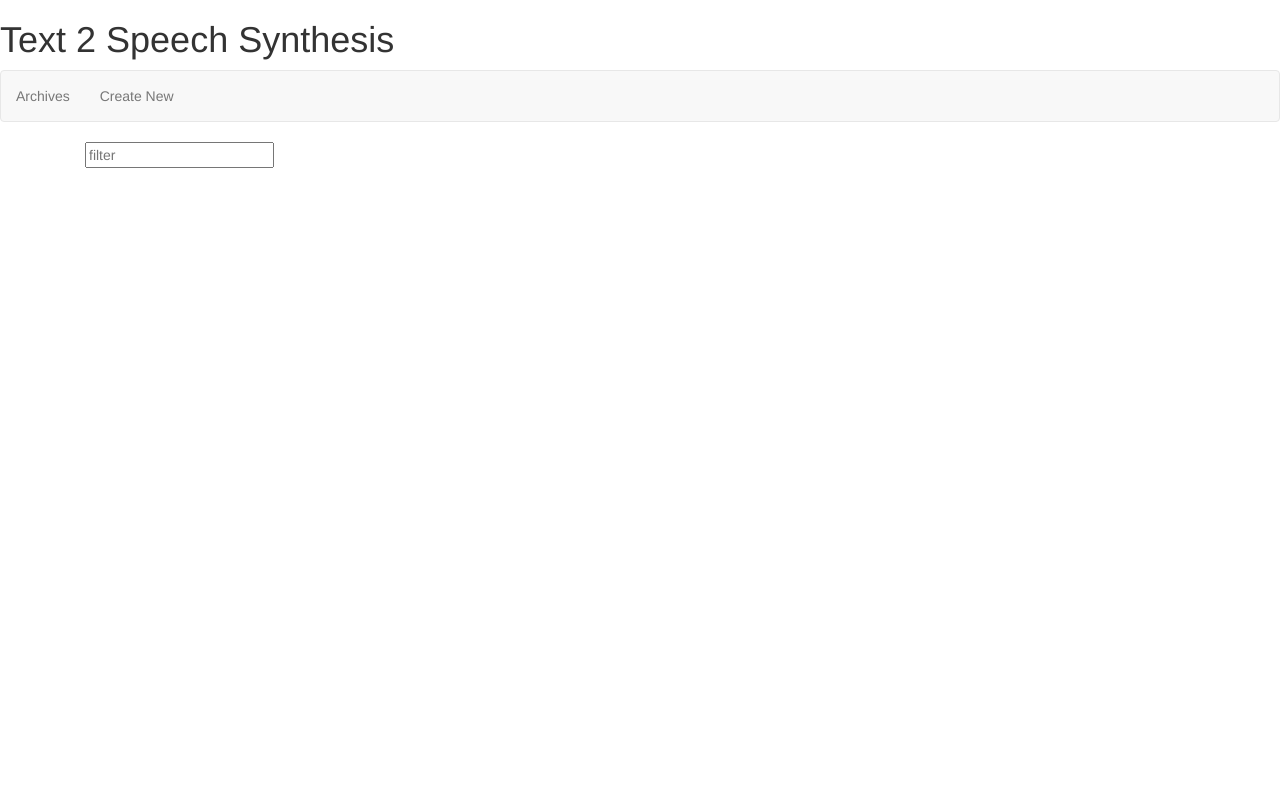
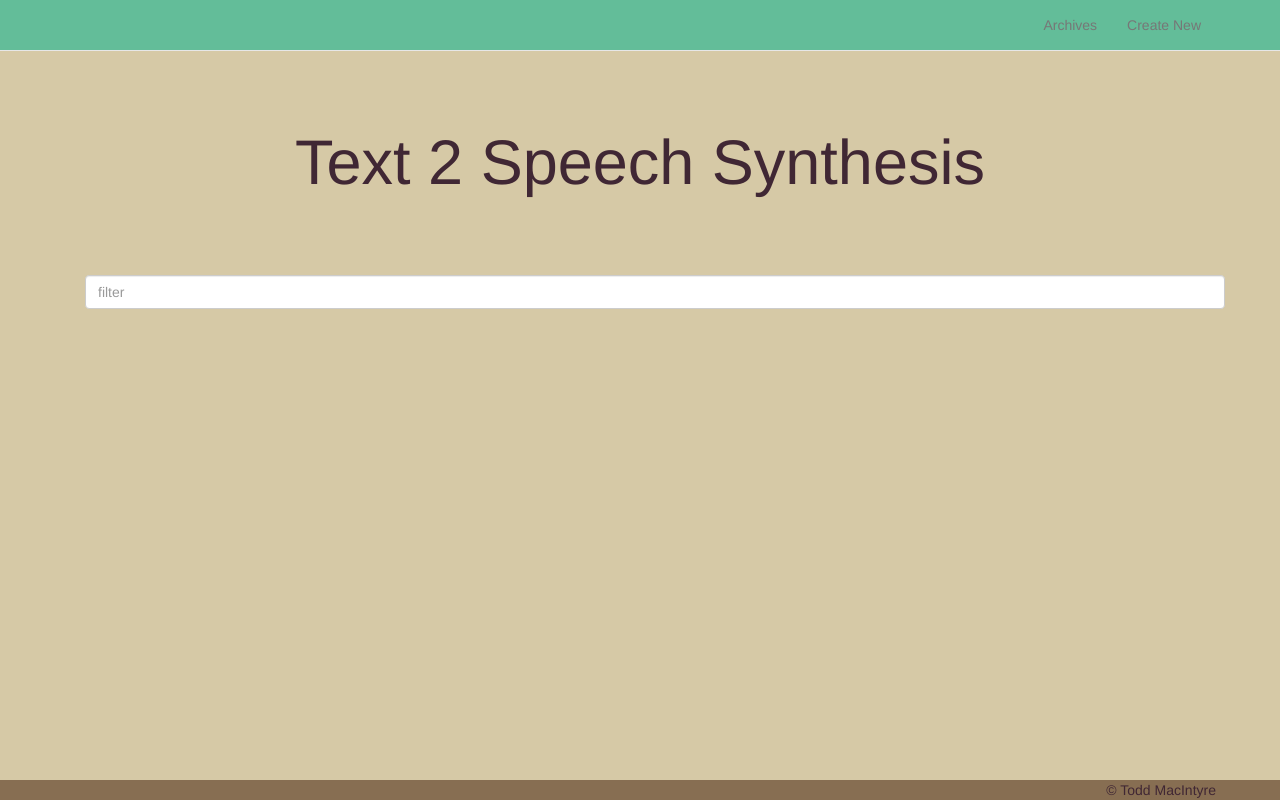
Before and after one commit to toddmacintyre/speech_synthesis, a website: page public/index.html at #!/archive in a window 1280 px wide. Drawn offline with nearby package versions, Linux system fonts and the light colour scheme; no server answers.

Commit message:
Added styling for index and archive page

```diff
--- a/package.json
+++ b/package.json
@@ -26,7 +26,6 @@
     "angular": "^1.6.2",
     "angular-route": "^1.6.2",
     "body-parser": "^1.17.1",
-    "cookie-parser": "^1.4.3",
     "express": "^4.15.2",
     "mongoose": "^4.8.6",
     "morgan": "^1.8.1"
--- a/public/app/archive/archive.html
+++ b/public/app/archive/archive.html
@@ -1,11 +1,13 @@
 <div class="container">
 
-  <input type'text' ng-model='search' placeholder='filter' />
-
-  <!--<br />
   <br />
 
-  <div class="btn-group">
+  <input class="form-control" type'text' ng-model='search' placeholder='filter' />
+
+  <br />
+  <br />
+
+  <!--<div class="btn-group">
     <button type="button" class="btn btn-default dropdown-toggle" data-toggle="dropdown" aria-haspopup="true" aria-expanded="false">
       Select Language &nbsp<span class="caret"></span>
     </button>
@@ -14,17 +16,20 @@
     </ul>
   </div>-->
 
+  <!--<select style="width: 200px">
+    <div ng-repeat="voice in voices">
+      <option ng-click="setVoice">{{voice.name}}</option>
+    </div>
+  </select>
+
+  <pre>{{voices}}</pre>-->
+
 
   <div ng-repeat="entry in data.entries | filter:search | orderBy:'date'">
     <h3>{{entry.title}}</h3>
     <p>{{entry.body}}</p>
-    <!--<pre>{{entry._id}}</pre>-->
-    <button ng-click="playEntry(entry.body)">Play</button>
-    <button ng-click="deleteEntry(entry._id)">Delete</button>
+    <button class="btn btn-success" ng-click="playEntry(entry.body)">Play</button>
+    <button class="btn btn-danger" ng-click="deleteEntry(entry._id)">Delete</button>
   </div>
 
 </div>
-
-<!--<br />
-<pre>SEARCH:  {{search}}</pre>
-<pre>DATA.ENTRIES:  {{data.entries}}</pre>-->
--- a/public/app/archive/archive.js
+++ b/public/app/archive/archive.js
@@ -3,7 +3,6 @@ angular.module('myApp.archive', [])
 .controller('ArchiveController', function($scope, Entries) {
 
   $scope.data = {};
-
 
   var initializeEntries = function() {
     Entries.getAll()
--- a/public/app/services/services.js
+++ b/public/app/services/services.js
@@ -7,7 +7,6 @@ angular.module('myApp.services', [])
       url: '/API/entries'
     })
     .then(function(resp) {
-      console.log(resp);
       return resp.data;
     });
   }
@@ -21,7 +20,6 @@ angular.module('myApp.services', [])
   };
 
   var deleteOne = function(id) {
-    // console.log(id);
     return $http({
       method: 'DELETE',
       url: '/api/entries/' + id,
--- /dev/null
+++ b/public/css/main.css
@@ -0,0 +1,41 @@
+html,
+body {
+  height: 100%;
+}
+
+#wrapper {
+  min-height: 100%;
+  height: auto;
+  /* Negative indent footer by its height */
+  margin: 0 auto -60px;
+  /* Pad bottom by footer height */
+  padding: 60px 0 60px;
+}
+
+.footer {
+  height: 20px;
+  background-color: #876E52;
+  text-align: right;
+  padding-right: 5%;
+}
+
+body,
+.jumbotron {
+  color: #402734;
+  background-color: #D6C9A6;
+  margin: 0;
+}
+
+.navbar {
+  color: #402734;
+  background-color: #63BD99;
+  padding-right: 5%;
+}
+
+h1 {
+  text-align: center;
+}
+
+button {
+  margin: 10px 10px 20px 0;
+}
--- a/public/index.html
+++ b/public/index.html
@@ -25,21 +25,26 @@
     <!-- Latest compiled and minified CSS BOOTSTRAP -->
     <link rel="stylesheet" href="https://maxcdn.bootstrapcdn.com/bootstrap/3.3.7/css/bootstrap.min.css" integrity="sha384-BVYiiSIFeK1dGmJRAkycuHAHRg32OmUcww7on3RYdg4Va+PmSTsz/K68vbdEjh4u" crossorigin="anonymous">
 
-
+    <!--CSS-->
+    <link rel="stylesheet" href="css/main.css">
   </head>
 
 
   <body ng-app='myApp'>
-    <h1>Text 2 Speech Synthesis</h1>
 
-    <nav class="navbar navbar-default">
-      <ul class="nav navbar-nav">
+    <div id="wrapper">
+
+      <nav class="navbar navbar-default navbar-fixed-top">
+        <ul class="nav navbar-nav pull-right">
           <!--add class="active"?-->
           <li><a href="#!/">Archives</a></li>
           <li><a href="#!/create">Create New</a></li>
         </ul>
       </nav>
 
+      <div class="jumbotron">
+        <h1>Text 2 Speech Synthesis</h1>
+      </div>
 
       <div class="container">
         <div class="row">
@@ -50,6 +55,15 @@
         </div>
       </div>
 
+    </div><!--end wrapper-->
+
+    <div class="footer navbar-fixed-bottom">
+      <p>	&copy; Todd MacIntyre </p>
+    </div>
+
+
+
+
     <script src="./app/archive/archive.js"></script>
     <script src="./app/create/create.js"></script>
     <script src="./app/services/services.js"></script>
```
Also changed, not shown: public/app/create/create.html (+6 -0 lines). Lines whose indentation alone changed are shown as unchanged.
